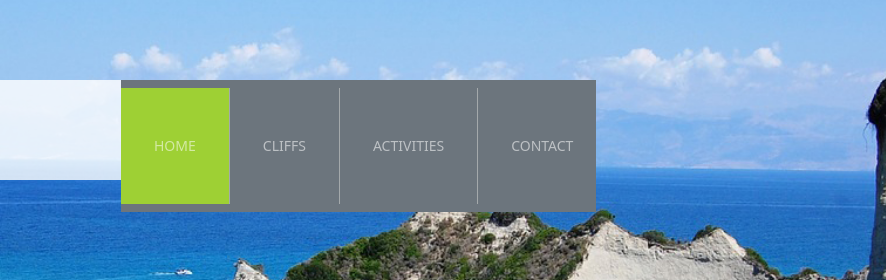
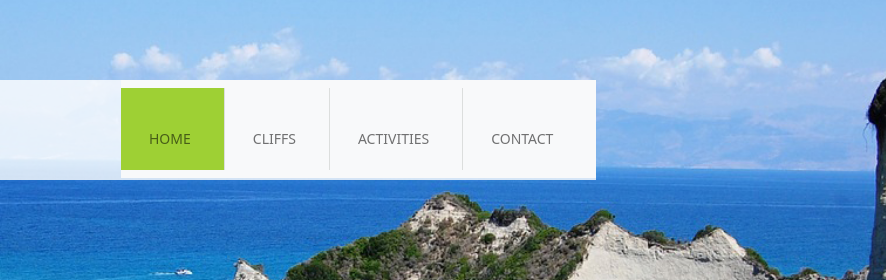
Before and after one commit to Jenniferhuang-huang/w2d2-hw, a plain HTML site: page index.html in a window 1280 px wide. Shown: the top 280 px of the page, 394-1280 px from the left. Drawn offline with nearby package versions, Linux system fonts and the light colour scheme.

Commit message:
CSS styling

```diff
--- a/index.html
+++ b/index.html
@@ -30,7 +30,7 @@
             <img src="images/logo.png" alt="Great Cliffs Logo" width="125" />
           </div>
           <nav
-            class="navbar navbar-expand-lg bg-secondary navbar-dark main-menu"
+            class="navbar navbar-expand-lg bg-light navbar-light main-menu"
           >
             <button
               class="navbar-toggler"
--- a/styles.css
+++ b/styles.css
@@ -23,24 +23,27 @@ header {
 }
 
 /* Navigation */
-.main-menu {
+.navbar {
     margin-left: 225px;
     font-weight: 400;
+
 }
-.main-menu ul li {
+ul li {
     list-style-type: none;
     display: inline-block;
-    float: left;
-    padding-left: 25px;
+    float:left;
+    padding-left: 20px;
     padding-right: 25px;
     border-left: 1px solid rgba(202, 204, 202, 0.6);
-    line-height: 100px;
+    line-height: 85px;
     text-transform: uppercase;
     font-size: 14px;
+    height: 82px;
+    position: relative;
 }
 .main-menu ul li a {
     text-decoration: none;
-    color: #888;
+    color: black;
 }
 .main-menu ul li a:hover {
     color: #9ed034;
```
